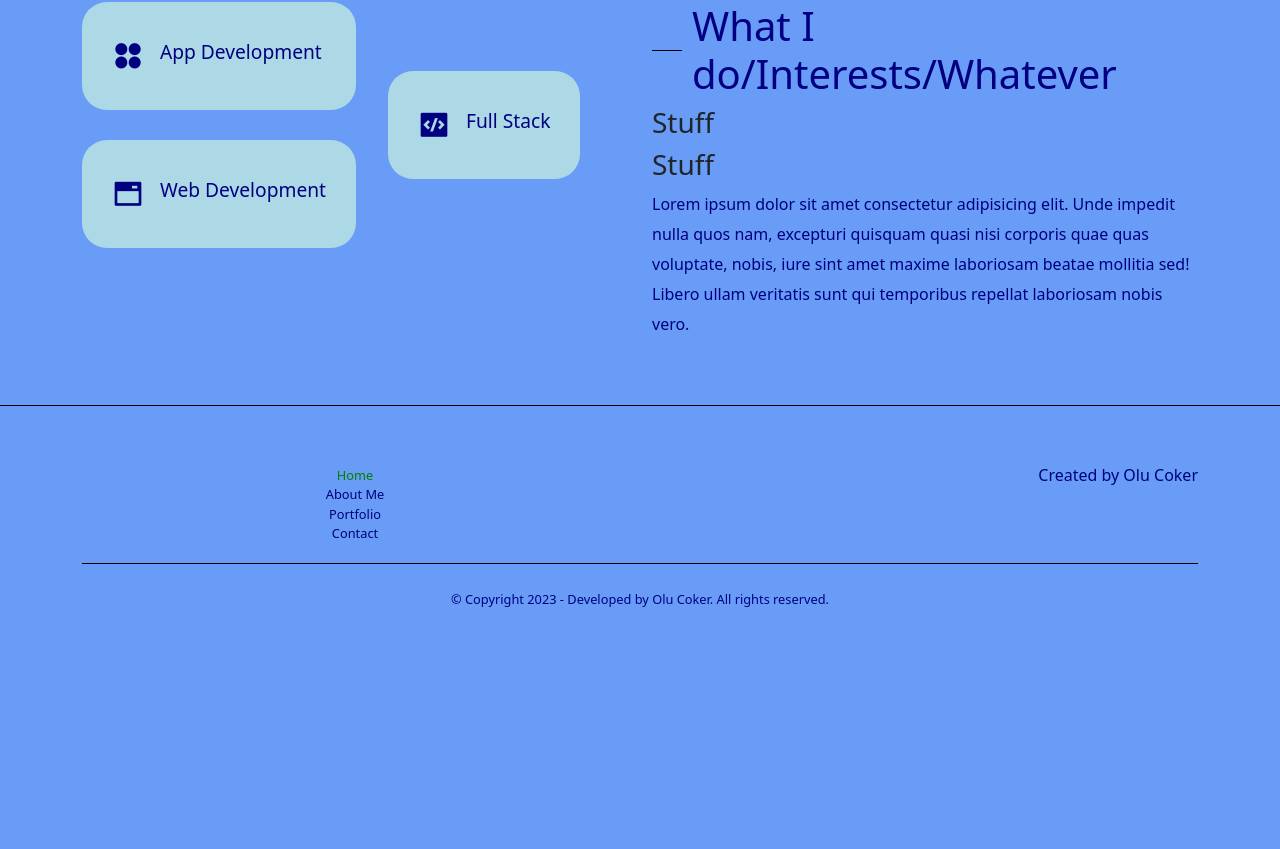
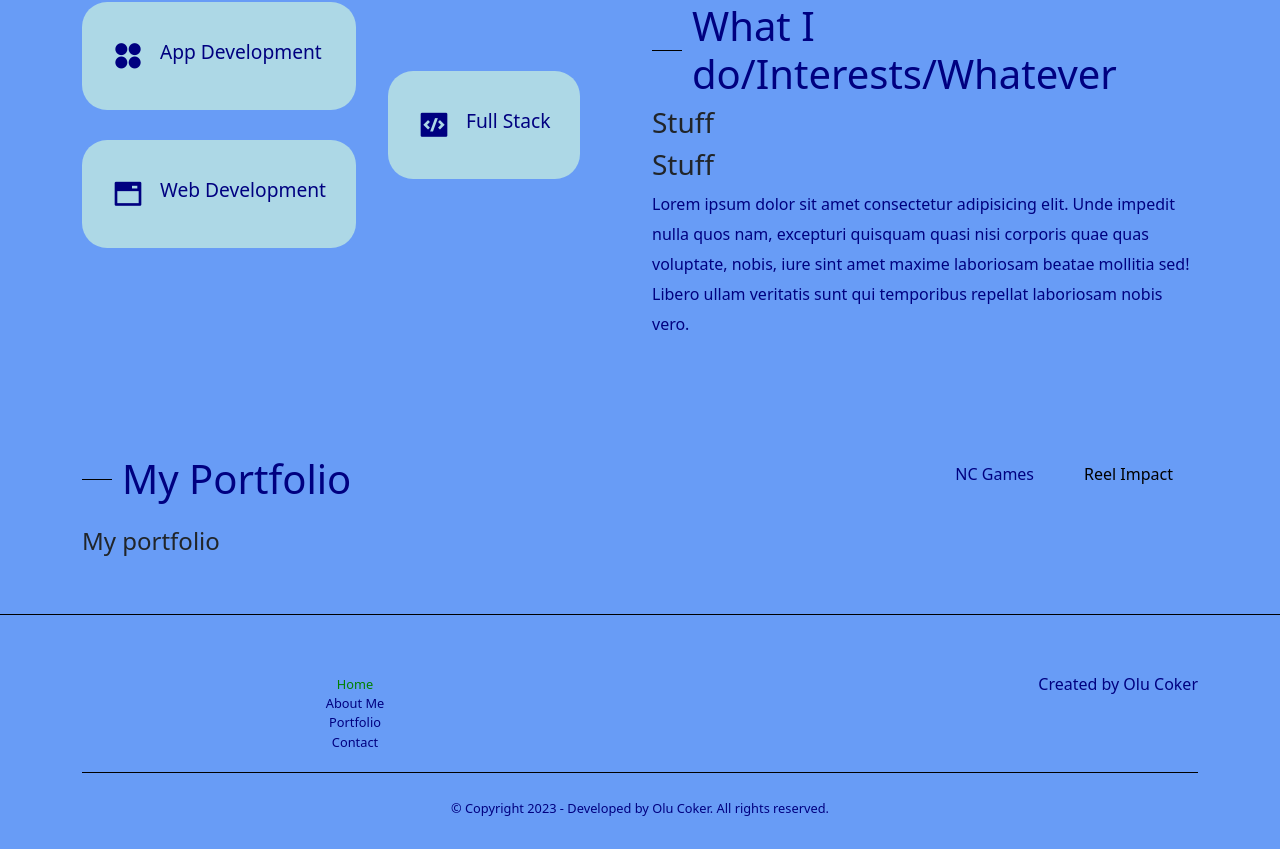
Before and after one commit to OluC94/portfolio-nextjs, a Next.js app: page / in a window 1280 px wide. Shown: the part 572-1421 px from the top of the page. Before the commit the page ends 1212 px from the top, so only its background shows below. Built offline with nearby package versions, Linux system fonts and the light colour scheme.

Commit message:
setup protfolio item

```diff
--- a/components/Footer/Footer.tsx
+++ b/components/Footer/Footer.tsx
@@ -18,7 +18,7 @@ const navLink: NavItem[] = [
     display: "About Me",
   },
   {
-    path: "#portfoflio",
+    path: "#portfolio",
     display: "Portfolio",
   },
   {
--- a/components/Header/Header.tsx
+++ b/components/Header/Header.tsx
@@ -18,7 +18,7 @@ const navLink: NavItem[] = [
     display: "About Me",
   },
   {
-    path: "#portfoflio",
+    path: "#portfolio",
     display: "Portfolio",
   },
   {
--- /dev/null
+++ b/components/UI/Portfolio.tsx
@@ -0,0 +1,34 @@
+import React from "react";
+import { Container, Row, Col } from "reactstrap";
+import SectionSubtitle from "./SectionSubtitle";
+import classes from "@/styles/portfolio.module.css";
+
+const Portfolio = () => {
+  return (
+    <section className="region" id="portfolio">
+      <Container>
+        <Row>
+          <Col lg="6" md="6">
+            <SectionSubtitle subtitle="My Portfolio" />
+            <h4 className="mt-4">My portfolio</h4>
+          </Col>
+
+          <Col lg="6" md="6">
+            <section className="text-end">
+              <button
+                className={`${classes.tab_button_active} secondary_button text-black`}
+              >
+                NC Games
+              </button>
+              <button className={`secondary_button text-black`}>
+                Reel Impact
+              </button>
+            </section>
+          </Col>
+        </Row>
+      </Container>
+    </section>
+  );
+};
+
+export default Portfolio;
--- a/pages/index.tsx
+++ b/pages/index.tsx
@@ -2,6 +2,7 @@ import { Inter } from "@next/font/google";
 import Hello from "@/components/UI/Hello";
 import AboutMe from "@/components/UI/AboutMe";
 import { Fragment } from "react";
+import Portfolio from "@/components/UI/Portfolio";
 
 const inter = Inter({ subsets: ["latin"] });
 
@@ -10,6 +11,7 @@ export default function Home() {
     <Fragment>
       <Hello />
       <AboutMe />
+      <Portfolio />
     </Fragment>
   );
 }
--- /dev/null
+++ b/styles/portfolio.module.css
@@ -0,0 +1,3 @@
+.tab_button_active {
+  color: navy !important;
+}
```
Also changed, not shown: components/UI/PortfolioItem.tsx (added, +42 -0 lines), components/data/portfolio.ts (+3 -4 lines), styles/portfolioItem.module.css (added).
